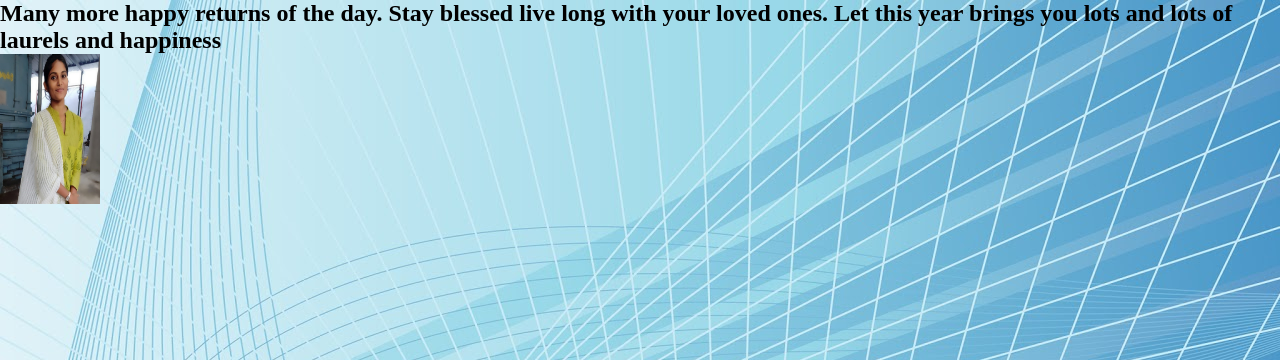
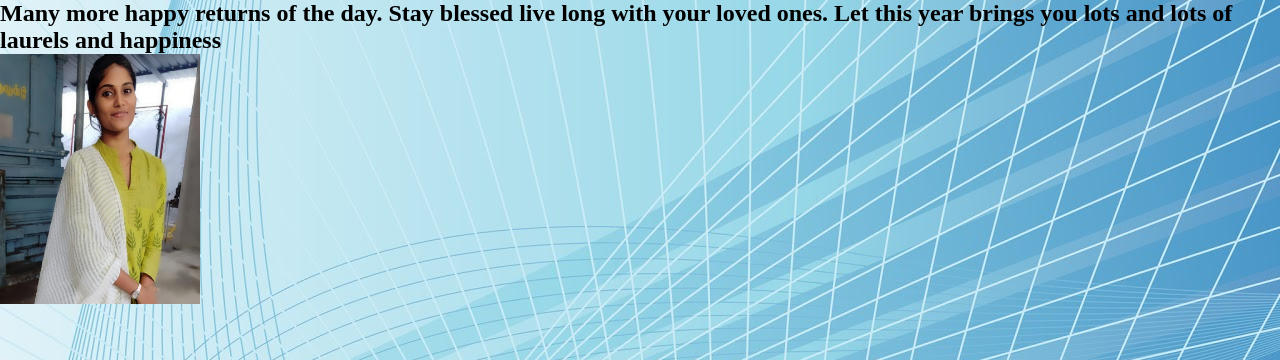
Before and after one commit to Rithika30/Mine_Forever, a plain HTML site: page index.html in a window 1280 px wide. Shown: the top 360 px of the page. Drawn offline with Linux system fonts and the light colour scheme.

Commit message:
Update index.html

```diff
--- a/index.html
+++ b/index.html
@@ -28,7 +28,7 @@ transform:translate(-50%, -50%);
 <h1>HAPPY BIRTHDAY TO MY DEAR</h1>
 <h2>Many more happy returns of the day. Stay blessed live long with your loved ones. Let this year brings you lots and lots of laurels and happiness</h2>
 
-<img src="RITHU (2).jpeg" alt="Love" width="100" height="150">
+<img src="RITHU (2).jpeg" alt="Love" width="200" height="250">
 
 </div>
 
```
